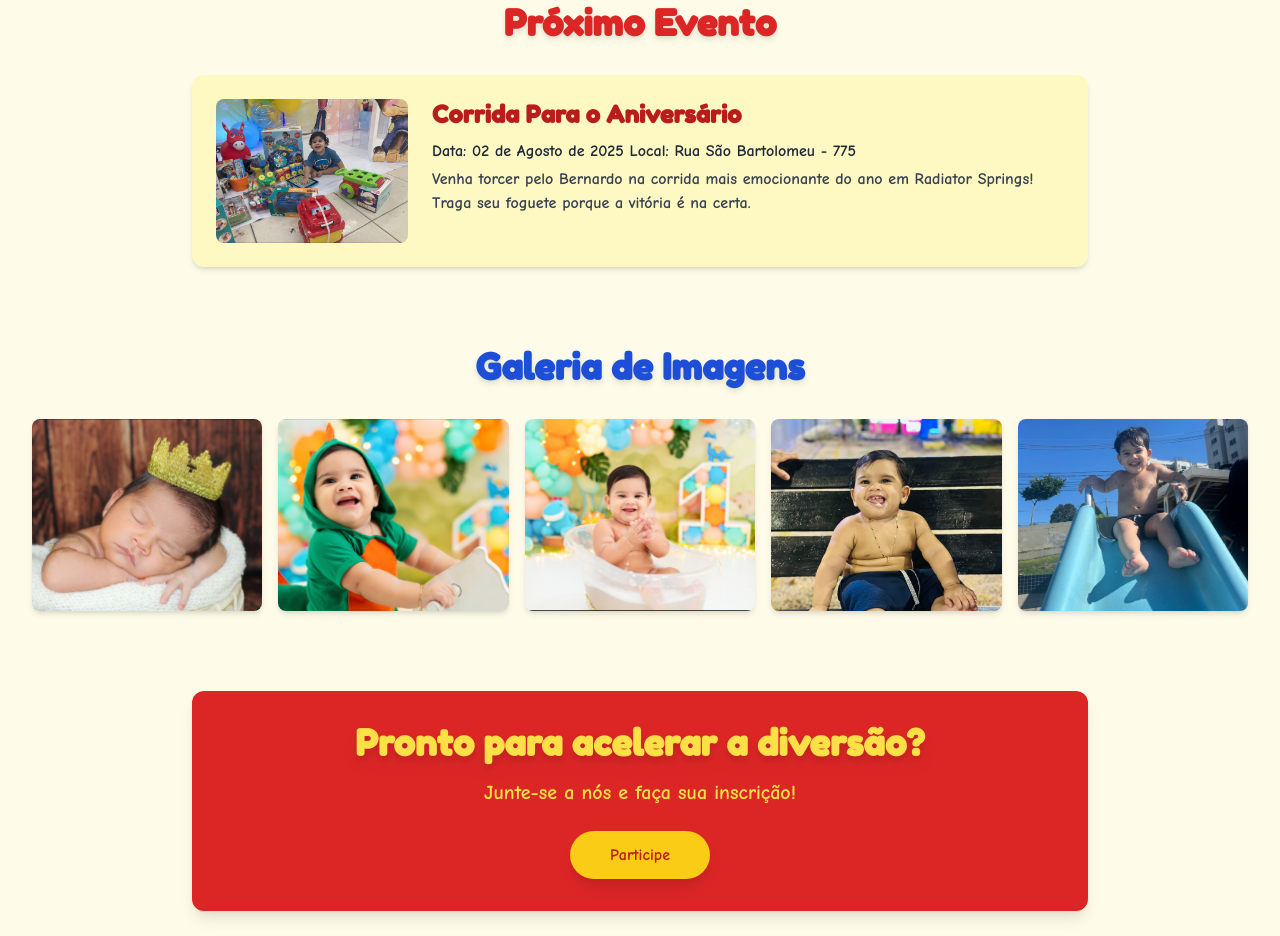
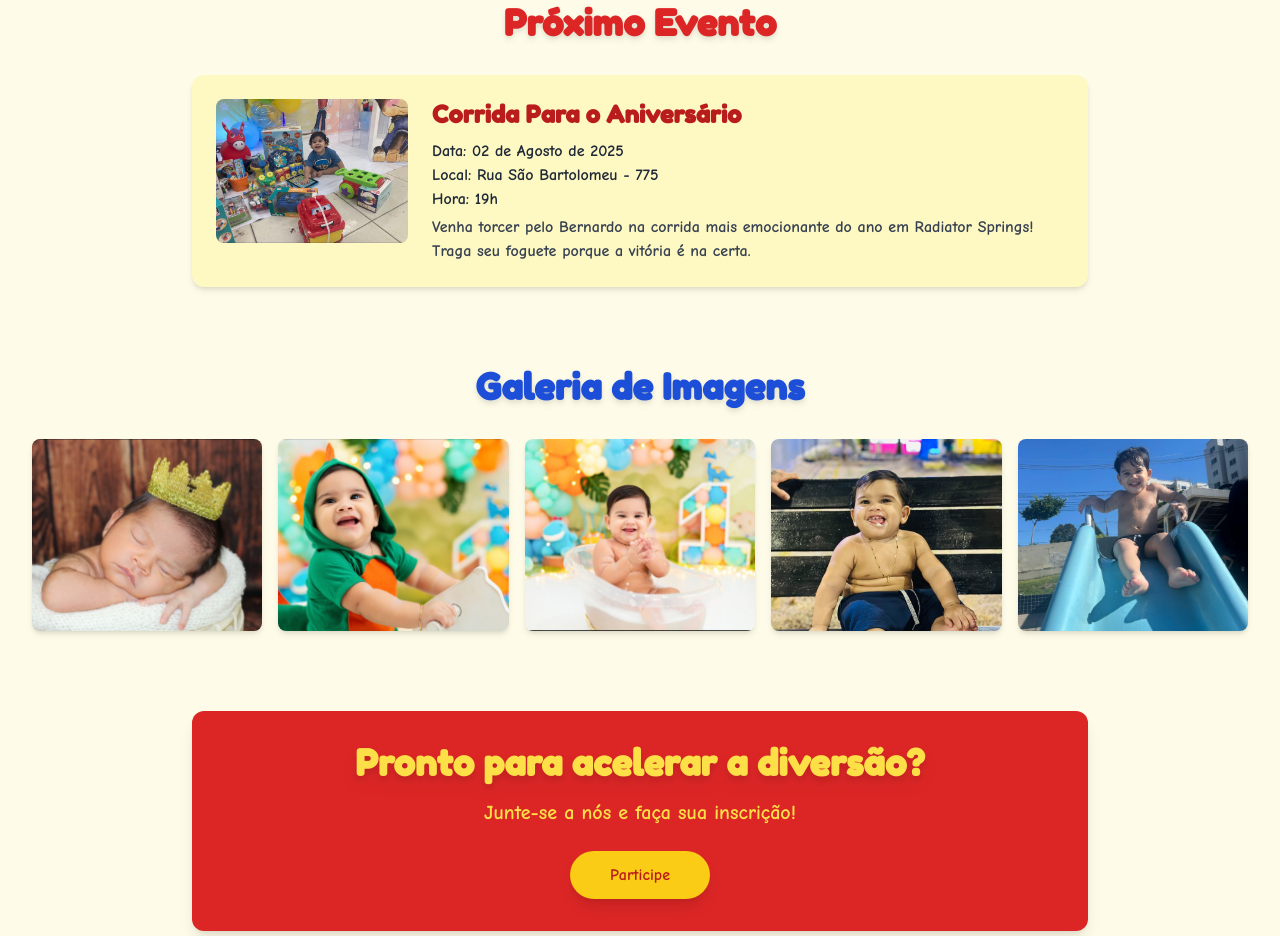
Before and after one commit to Dev-ThiagoR/ConviteBe, a plain HTML site: page index.html in a window 1280 px wide. Shown: the part 1193-2129 px from the top of the page. Drawn offline with nearby package versions, Linux system fonts and the light colour scheme.

Commit message:
Adicionei Horario

```diff
--- a/index.html
+++ b/index.html
@@ -103,8 +103,9 @@
        Corrida Para o Aniversário
       </h3>
       <p class="text-gray-800 font-medium mb-1">
-       Data: 02 de Agosto de 2025
-       Local: Rua São Bartolomeu - 775
+       Data: 02 de Agosto de 2025 <br>
+       Local: Rua São Bartolomeu - 775 <br>
+       Hora: 19h
       </p>
       <p class="text-gray-700">
        Venha torcer pelo Bernardo na corrida mais emocionante do ano em Radiator Springs! Traga seu foguete porque a vitória é na certa.
```
